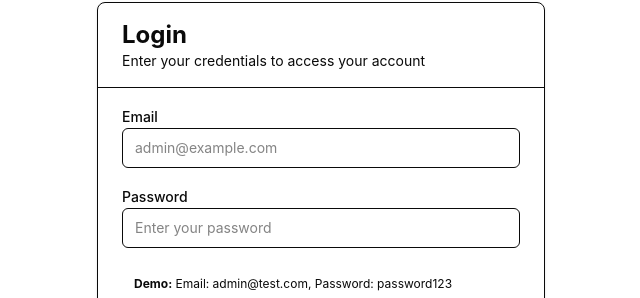
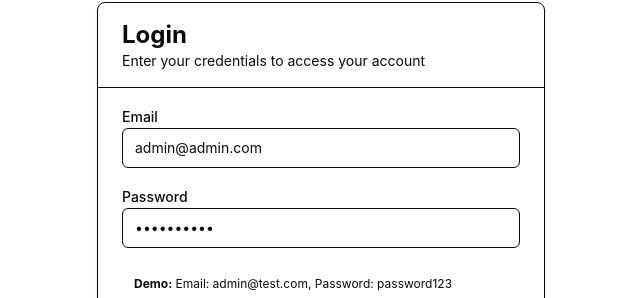
Before and after one commit to marouaneMJH/ALOud-Frontend, a Vue app: page /login in a window 1280 px wide. Shown: the part 246-544 px from the top of the page, without its empty margins (319-959 px from the left). Built offline with nearby package versions, Linux system fonts and the light colour scheme; no server answers.

Commit message:
feat: implement defineModel for Input and Textarea components to simplify v-model binding

```diff
--- a/src/components/ui/Input.vue
+++ b/src/components/ui/Input.vue
@@ -1,5 +1,6 @@
 <script setup lang="ts">
 import { cn } from "@/lib/utils";
+const modelValue = defineModel<string | number>();
 
 interface Props {
     class?: string;
@@ -10,6 +11,7 @@ withDefaults(defineProps<Props>(), {});
 
 <template>
     <input
+        v-model="modelValue"
         :class="
             cn(
                 'flex h-10 w-full rounded-md border border-input bg-background px-3 py-2 text-sm text-foreground placeholder:text-muted-foreground focus-visible:outline-none focus-visible:ring-2 focus-visible:ring-ring focus-visible:ring-offset-2 disabled:cursor-not-allowed disabled:opacity-50',
--- a/src/components/ui/Textarea.vue
+++ b/src/components/ui/Textarea.vue
@@ -1,5 +1,6 @@
 <script setup lang="ts">
 import { cn } from "@/lib/utils";
+const modelValue = defineModel<string>();
 
 interface Props {
     class?: string;
@@ -11,6 +12,7 @@ const props = defineProps<Props>();
 <template>
     <textarea
         v-bind="$attrs"
+        v-model="modelValue"
         :class="
             cn(
                 'flex min-h-[80px] w-full rounded-md border border-input bg-background px-3 py-2 text-sm text-foreground ring-offset-background placeholder:text-muted-foreground focus-visible:outline-none focus-visible:ring-2 focus-visible:ring-ring focus-visible:ring-offset-2 disabled:cursor-not-allowed disabled:opacity-50',
```
